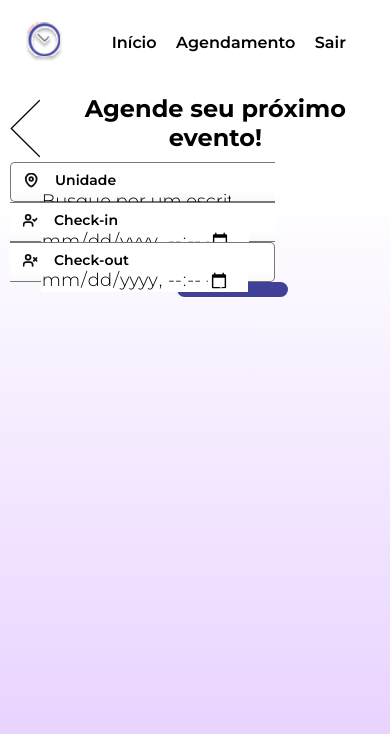
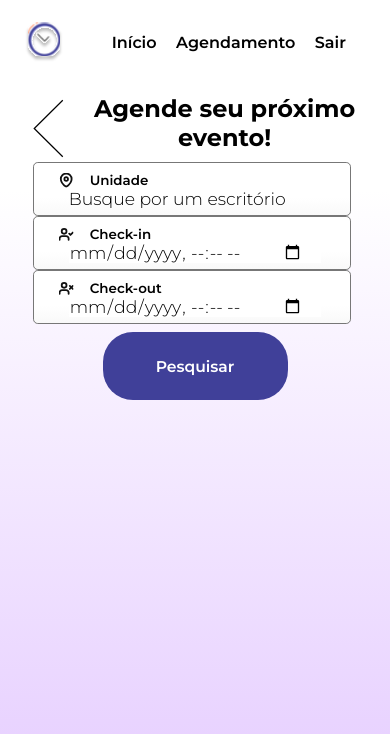
Before and after one commit to FuentesRichard/squad-31, a React (Create React App) app in the folder PoC/Frontend/: page /agendamento in a window 390 px wide. Shown: the top 734 px of the page. Built offline with nearby package versions, Linux system fonts and the light colour scheme.

Commit message:
Ajustes: Pagina Agendamento/Home

```diff
--- a/PoC/Frontend/src/pages/Confirmacao.tsx
+++ b/PoC/Frontend/src/pages/Confirmacao.tsx
@@ -21,10 +21,10 @@ export function Confirmacao() {
                </ul>
             </nav>
          </header>
-      <div id="mensagem">
-        <img src={Pessoa} alt="Pessoa de mascara" />
-        <p>Sua Ida ao escritório foi agendada!</p>
-      </div>
+         <div id="mensagem">
+            <img src={Pessoa} alt="Pessoa de mascara" />
+            <p>Sua ida ao escritório foi agendada!</p>
+         </div>
     </div>
   )
 }
--- a/PoC/Frontend/src/styles/Agendamento.scss
+++ b/PoC/Frontend/src/styles/Agendamento.scss
@@ -69,6 +69,7 @@
     img {
       margin-top: 5px;
       margin-right: 10px;
+      margin-left: 3vw;
     }
 
     strong {
@@ -82,7 +83,7 @@
 
     .div-input {
       float: left;
-      width: 20ch;
+      width: 25ch;
       height: 5ch;
       border-top: 1px solid var(--select-border);
       border-bottom: 1px solid var(--select-border);
@@ -164,6 +165,7 @@
     }
 
     #select-div {
+      width: 20ch;
       border-left: 1px solid var(--select-border);
       border-radius: 0.25em 0em 0em 0.25em;
 
@@ -227,13 +229,15 @@
 
       #input-div {
         width: 104%;
+        max-width: 650px;
         margin: 0 auto;
       }
 
       .div-input {
         float: left;
-        width: 20ch;
-        height: 3ch;
+        width: 25ch;
+        height: 4.25ch;
+        margin-left: 23vw;
         border-top: 1px solid var(--select-border);
         border-bottom: 1px solid var(--select-border);
         padding: 0.25em 0.5em;
@@ -275,6 +279,8 @@
         display: inline-block;
         width: 25ch;
         height: 5ch;
+        margin-left: auto;
+        margin-right: auto;
         border-top: 1px solid var(--select-border);
         border-bottom: 1px solid var(--select-border);
         padding: 0.25em 0.5em;
@@ -313,8 +319,9 @@
       }
 
       #select-div {
-        border-left: 1px solid var(--select-border);
-        border-radius: 0.25em 0em 0em 0.25em;
+        width: 25ch;
+        border: 1px solid var(--select-border);
+        border-radius: 0.25em;
 
         select {
           -webkit-appearance: none;
@@ -338,15 +345,20 @@
         }
       }
 
+      #div-entrada {
+        border: 1px solid var(--select-border);
+        border-radius: 0.25em;
+      }
+
       #div-saida {
-        border-right: 1px solid var(--select-border);
-        border-radius: 0em 0.25em 0.25em 0em;
+        border: 1px solid var(--select-border);
+        border-radius: 0.25em;
       }
 
       #div-saida2 {
         float: right;
         border-right: 1px solid var(--select-border);
-        border-radius: 0em 0.25em 0.25em 0em;
+        border-radius: 0.25em;
 
         p {
           margin-left: 3px;
@@ -357,12 +369,31 @@
       }
 
       button {
-        margin-left: 45%;
-        margin-top: 90px;
-        font-weight: 600;
-        font-size: 1.3vw;
-        border-radius: 30px;
-        width: 30%;
+        margin-left: auto;
+        margin-right: auto;
+        margin-top: 180px;
+        font-size: 3vw;
+        width: 40%;
+        height: 8vh;
+      }
+    }
+
+    @media (max-width: 500px) {
+      > img {
+        margin-top: 5px;
+        margin-right: 5px;
+        margin-left: 6vw;
+      }
+
+      .div-input {
+        font-size: 1.2rem;
+        margin-left: 6vw;
+      }
+
+      button {
+        font-size: 4vw;
+        width: 50%;
+        height: 8vh;
       }
     }
   }
--- a/PoC/Frontend/src/styles/Home.scss
+++ b/PoC/Frontend/src/styles/Home.scss
@@ -115,7 +115,22 @@
       }
    }
 
-   @media (max-width: 800px) {
+
+   @media (max-width: 900px) {
+      .container-eventos {
+         div {
+            width: 10vw;
+         }
+
+         button {
+            grid-row-start: 1;
+            grid-column-start: 1;
+            width: 15vw;
+         }
+      }
+   }
+
+   @media (max-width: 700px) {
       main {
          .titles {
             h1 {
```
